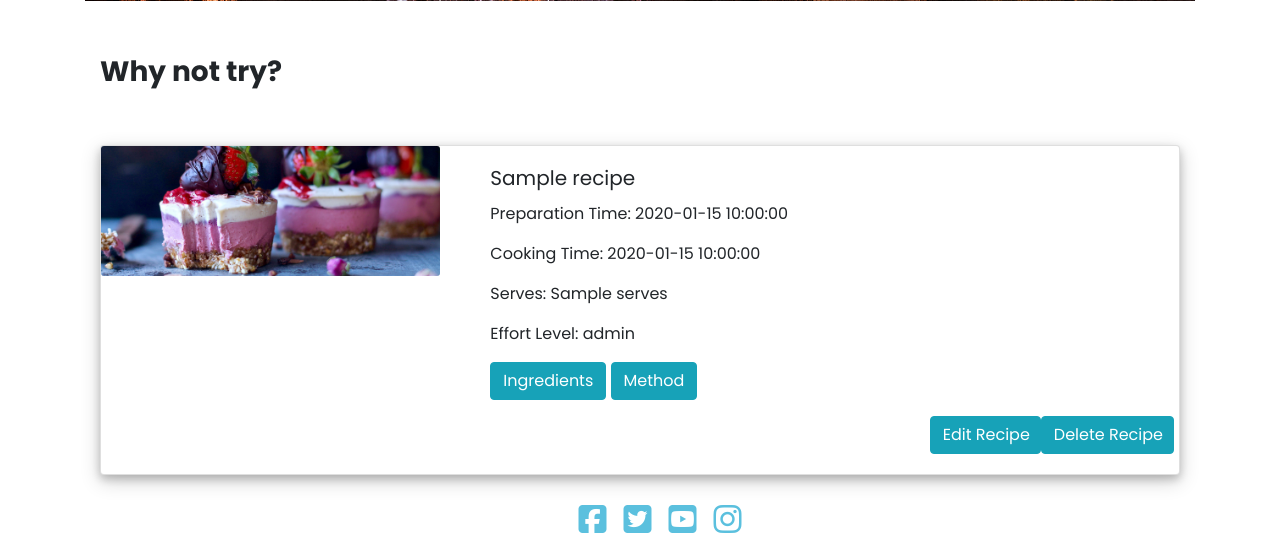
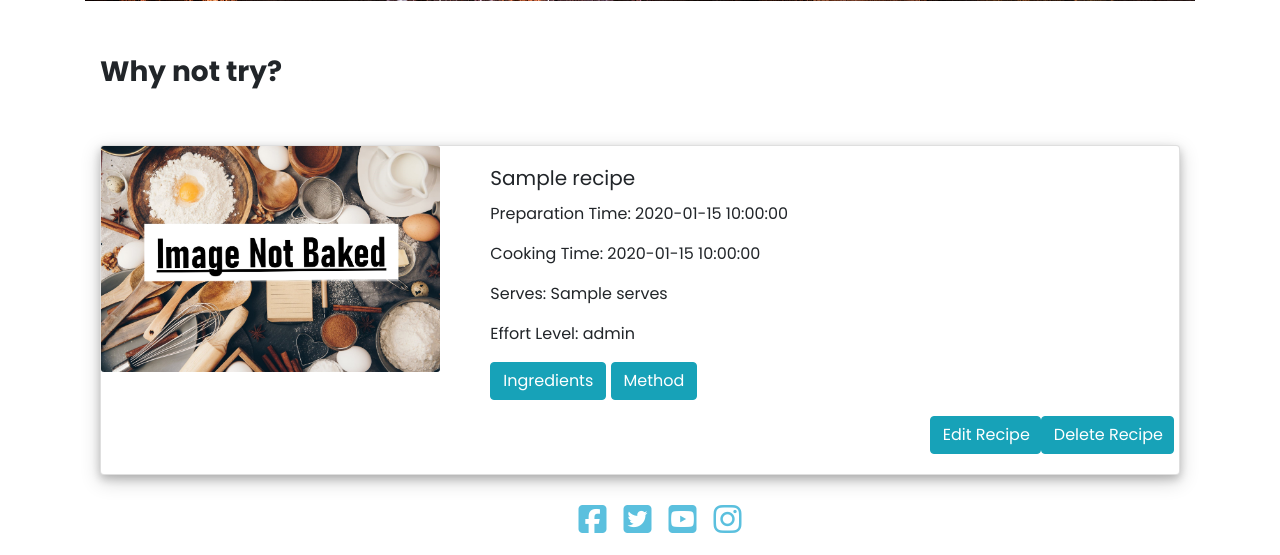
Before and after one commit to ClaireRoberts1403/MilestoneProject3LetsBake, a Flask app: page / in a window 1280 px wide. Shown: the part 499-1054 px from the top of the page. Run offline with Flask 2, Linux system fonts and the light colour scheme; a database or web service that is not in the repository returns one stand-in record (values such as "Sample title"); some libraries are stand-ins or nearby versions.

Commit message:
new image added for recipe images not found

```diff
--- a/templates/category_page.html
+++ b/templates/category_page.html
@@ -20,7 +20,7 @@
     <div class="card mb-3 recipe_card">
         <div class="row gutters">
             <div class="col-md-4">
-                <img src= "static/images/hero.jpg" class="recipe_image" alt="Recipe Image Not Found">
+                <img src="static/images/noimageimage.jpg" class="card-img" alt="Image Not Available">
             </div>
             <div class="col-md-8">
                 <div class="card-body">
--- a/templates/index.html
+++ b/templates/index.html
@@ -23,7 +23,7 @@
     <div class="card mb-3 recipe_card">
         <div class="row gutters">
             <div class="col-md-4">
-                <img src="static/images/cheesecake.jpg" class="card-img" alt="Image Not Available">
+                <img src="static/images/noimageimage.jpg" class="card-img" alt="Image Not Available">
             </div>
             <div class="col-md-8">
                 <div class="card-body">
```
Also changed, not shown: static/images/noimageimage.jpg (added).
